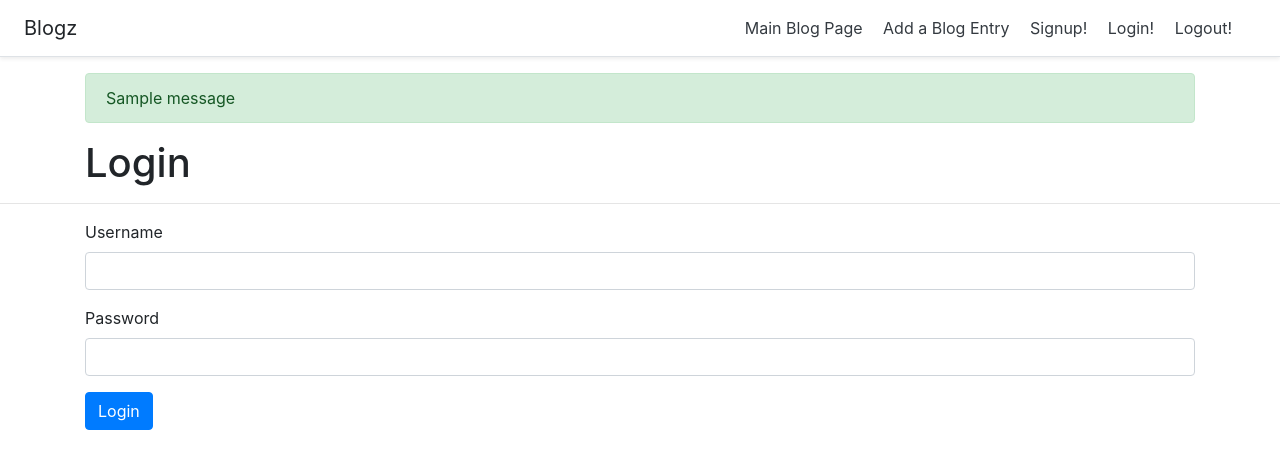
After one commit to kilodelta8/blogz, a Flask app: page /login in a window 1280 px wide. The commit adds this page. Shown: the top 469 px of the page. Run offline with Flask 2, Linux system fonts and the light colour scheme; tables that the repository leaves empty hold one stand-in row (values such as "Sample post"); one stand-in notice (Sample message) is shown; some libraries are stand-ins or nearby versions.

Commit message:
Added login/register functionality

```diff
--- a/main.py
+++ b/main.py
@@ -1,13 +1,186 @@
-from flask import Flask, render_template
-
-app = Flask(__name__)
-app.secret_key = ""
+from flask import Flask, render_template, url_for, flash, session, request, redirect
+from wtforms import Form, StringField, PasswordField, TextAreaField, SubmitField, validators
+from flask_sqlalchemy import SQLAlchemy
+from passlib.hash import pbkdf2_sha256
+from datetime import datetime
 
 
+
+#application init and configurations
+app = Flask(__name__)
+app.secret_key = 'lamePass1234'  #TODO - change to environment variable
+app.config['SQLALCHEMY_DATABASE_URI'] = "mysql+pymysql://Blogz:Blogz1234D!@localhost:3306/blogz"  #TODO - setup database (design models)
+app.config['SQLALCHEMY_ECHO'] = True
+
+
+#initialize instance of db
+db = SQLAlchemy(app)
+
+
+#<<<<<------------------------Models----------------------->>>>>
+#user model
+class User(db.Model): #TODO - build User and Blog model then DB
+    id = db.Column(db.Integer, primary_key=True)
+    username = db.Column(db.String(30))
+    email = db.Column(db.String(120))
+    password = db.Column(db.String(120))
+    #init a user
+    def __init__(self, username, email, password):
+        self.username = username
+        self.email = email
+        self.password = password
+    #reppin again....
+    def __repr__(self):
+        return self.username
+
+
+#blog model
+class Blog(db.Model): #TODO - build Blog and User model then DB
+    id = db.Column(db.Integer, primary_key=True)
+    title = db.Column(db.String(120))
+    body = db.Column(db.Text)
+    pub_date = db.Column(db.DateTime, nullable=False,
+        default=datetime.utcnow)
+    user_id = db.Column(db.Integer, db.ForeignKey('user.id'))
+    #init a post
+    def __init__(self, title, body, user_id):
+        self.title = title
+        self.body = body
+        self.user_id = user_id
+    #reppin again....
+    def __repr__(self):
+        return (self.title, self.body)
+
+
+#<<<<------------------------Forms--------------------->>>>
+#Registration form
+class RegistrationForm(Form): #TODO - build user registration wtform with validators
+    username = StringField('Username', [validators.Length(min=6, max=30), validators.DataRequired()])
+    email = StringField('Email', [validators.Length(max=120), validators.DataRequired()])
+    password = PasswordField('Password', [validators.Length(min=7), validators.DataRequired()])
+    verify = PasswordField('Verify Password', [validators.DataRequired()])
+    submit = SubmitField('Submit')
+
+
+#Login form
+class LoginForm(Form): #TODO - build user login wtform with validators (copy minus RegForm)
+    username = StringField('Username', [validators.Length(min=6, max=30), validators.DataRequired()])
+    password = PasswordField('Password', [validators.Length(min=7), validators.DataRequired()])
+    submit = SubmitField('Submit')
+
+
+#create a blog form
+class BlogForm(Form):
+    title = StringField('Title', [validators.Length(min=6, max=120)])
+    body = TextAreaField('Body', [validators.Length(min=20)])
+
+
+
+
+#<<<<<--------------------------Routes------------------------>>>>>
+#logout user
+@app.route('/logout')
+def logout():
+    #TODO - remove user from session
+    del session['email']
+    flash('You have been logged out!', 'success')
+    return redirect(url_for('home'))
+
+#login to account
+@app.route('/login', methods=['GET', 'POST'])
+def login():
+    form = LoginForm(request.form)
+    if request.method == 'POST' and form.validate():
+        username = request.form['username']
+        password = request.form['password']
+        existing_user = User.query.filter_by(username=username).first()
+        hashed = existing_user.password
+        if pbkdf2_sha256.verify(password, hashed):
+            print('IT WORKED!!!!!!!!!!!!!!!!!')
+            session['email'] = existing_user.email
+            flash('You are now logged in!', 'success')
+            return redirect('/')
+        elif not existing_user:
+            flash('Error with your username!', 'danger')
+            redirect(url_for('login'))
+        else:
+            flash('Password is incorrect', 'danger')
+            redirect(url_for('login'))
+    else:
+        return render_template('login.html', title='Login!', form=form)
+
+
+#signup for an account
+@app.route('/signup', methods=['GET', 'POST'])
+def signup():
+    form = RegistrationForm(request.form)
+    if request.method == 'POST' and form.validate():
+        username = request.form['username']
+        email = request.form['email']
+        password = request.form['password']
+        verify = request.form['verify']
+        existing_user = User.query.filter_by(username=username).first()
+        existing_email = User.query.filter_by(email=email).first()
+        if not existing_email or not existing_user:
+            new_user = User(username, email, pbkdf2_sha256.hash(password))
+            db.session.add(new_user)
+            db.session.commit()
+            session['email'] = email
+            return redirect('/')
+        elif len(existing_user) > 0:
+            flash('That username is already in use, try again!', 'danger')
+            redirect(url_for('signup'))
+        elif len(existing_email) > 0:
+            flash('That email is already in use, try again!', 'danger')
+            redirect(url_for('signup'))
+    else:
+        return render_template('signup.html', title='Signup!', form=form)
+
+#display a single blog post by ID query
+@app.route('/blog/<int:id>/', methods=['GET', 'POST'])
+def blog(id):
+    blog = Blog.query.get(id)
+    return render_template('blog.html', title=blog.title, blog=blog)
+
+
+#create a new blog post with error checking
+@app.route('/newpost', methods=['GET', 'POST'])
+def newpost():
+    form = BlogForm(request.form)
+    if request.method == 'POST':
+        title = request.form['title']
+        body = request.form['body']
+        if len(title) < 1:
+            flash('You must add a title!', 'danger')
+            redirect(url_for('newpost'))
+        elif len(body) < 1:
+            flash('You must provide content to the body!', 'danger')
+            redirect(url_for('newpost'))
+        else:  #TODO - how to get user.id for foreign key?  maybe session??
+            blog = Blog(title, body, user.id)
+            db.session.add(blog)
+            db.session.commit()
+            last_item = Blog.query.order_by(Blog.id.desc()).first()
+            id = last_item.id
+            return render_template('blog.html', blog=blog)
+    return render_template('newpost.html', title='Add and Entry', form=form)
+
+
+#home - landing page route
 @app.route('/')
 def home():
-    return render_template('home.html', title='Home')
+    blog = Blog.query.order_by(Blog.pub_date.desc()).all()
+    return render_template('home.html', title='Home', blog=blog)
 
 
+@app.before_request
+def require_login():
+    allowed_routes = ['login', 'signup']
+    if request.endpoint not in allowed_routes and 'email' not in session:
+        return redirect('/login')
+
+
+
+#<<<-------------------------------------------------------->>>
 if __name__ == '__main__':
     app.run(debug=True)
--- a/templates/base.html
+++ b/templates/base.html
@@ -5,15 +5,32 @@
         <meta name="viewport" content="width=device-width, initial-scale=1.0">
         <meta http-equiv="X-UA-Compatible" content="ie=edge">
         <title>{{ title }}</title>
-    <!--external stylesheets-->
         <link rel="stylesheet" href="https://stackpath.bootstrapcdn.com/bootstrap/4.3.1/css/bootstrap.min.css">
+        <style>
+            .help-inline {
+                color:red;
+            }
+        </style>
     </head>
     <body>
-    <!---->
+        <!--Navigation bar-->
+        {% include 'includes/_navigation.html' %}
+
+
+        <!--include for error messages-->
+        <div class="container">
+            {% include 'includes/_messages.html' %}
+        </div>
+
+
+        <!--Main dynamic content-->
         {% block body %}
         {% endblock %}
 
-    <!--external scripts-->
-    <script src="https://stackpath.bootstrapcdn.com/bootstrap/4.3.1/js/bootstrap.min.js"></script>
+
+        <!--Scripts for bootstrapCDN and ckeditor-->
+        <style src="https://stackpath.bootstrapcdn.com/bootstrap/4.3.1/js/bootstrap.min.js"></style>
+        <script src="//cdn.ckeditor.com/4.6.2/basic/ckeditor.js"></script>
+        <script type="text/javascript">CKEDITOR.replace('editor')</script>
     </body>
 </html>
--- /dev/null
+++ b/templates/includes/_formhelpers.html
@@ -0,0 +1,9 @@
+{% macro render_field(field) %}
+  {{ field.label }}
+  {{ field(**kwargs)|safe }}
+  {% if field.errors %}
+    {% for error in field.errors %}
+      <span class="help-inline">{{ error }}</span>
+    {% endfor %}
+  {% endif %}
+{% endmacro %}
--- /dev/null
+++ b/templates/includes/_messages.html
@@ -0,0 +1,15 @@
+{% with messages = get_flashed_messages(with_categories=true) %}
+  {% if messages %}
+    {% for category, message in messages %}
+      <div class="alert alert-{{ category }}">{{ message }}</div>
+    {% endfor %}
+  {% endif %}
+{% endwith %}
+
+{% if error %}
+  <div class="alert alert-danger">{{error}}</div>
+{% endif %}
+
+{% if msg %}
+  <div class="alert alert-success">{{msg}}</div>
+{% endif %}
--- /dev/null
+++ b/templates/includes/_navigation.html
@@ -0,0 +1,15 @@
+<div class="d-flex flex-column flex-md-row align-items-center p-3 px-md-4 mb-3 bg-white border-bottom shadow-sm">
+    <h5 class="my-0 mr-md-auto font-weight-normal">Blogz</h5>
+    <nav class="my-2 my-md-0 mr-md-3">
+      <a class="p-2 text-dark" href="/">Main Blog Page</a>
+      <a class="p-2 text-dark" href="/newpost">Add a Blog Entry</a>
+      <a class="p-2 text-dark" href="/signup">Signup!</a>
+      <a class="p-2 text-dark" href="/login">Login!</a>
+      <a class="p-2 text-dark" href="/logout">Logout!</a>
+    </nav>
+    <!--<a class="btn btn-outline-primary" href="#">Go</a>-->
+  </div>
+
+  <!--TODO - 1. Make 'Blogz' change to username when user logged in-->
+
+  <!--TODO - 2. Only (Login and Signup) available if no user logged in-->
--- /dev/null
+++ b/templates/login.html
@@ -0,0 +1,20 @@
+{% extends 'base.html' %}
+
+{% block body %}
+<div class="container">
+    <h1>Login</h1>
+</div>
+<hr />
+<div class="container">
+    {% from 'includes/_formhelpers.html' import render_field %}
+    <form action="" method="POST"> <!--TODO - add route to action (NOT NEEDED PER FORM HELPER)-->
+        <div class="form-group">
+            {{render_field(form.username, class_="form-control")}}
+        </div>
+        <div class="form-group">
+            {{render_field(form.password, class_="form-control")}}
+        </div>
+        <input type="submit" class="btn btn-primary" value="Login" />
+    </form>
+</div>
+{% endblock %}
```
Also changed, not shown: templates/blog.html (added, +12 -0 lines), templates/home.html (+19 -0 lines), templates/newpost.html (added, +15 -0 lines), templates/signup.html (added, +26 -0 lines), 2 other files. Lines whose indentation alone changed are shown as unchanged.
